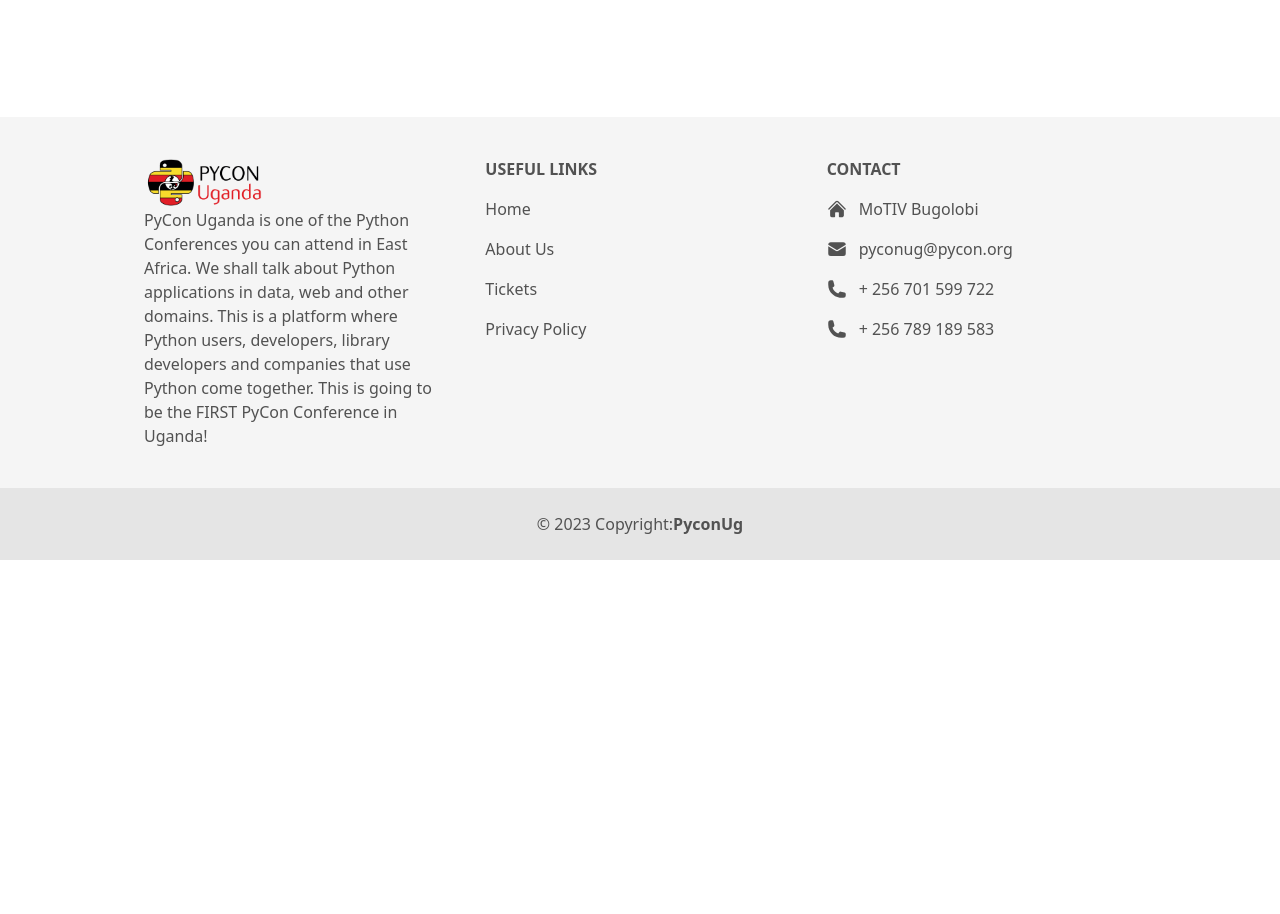
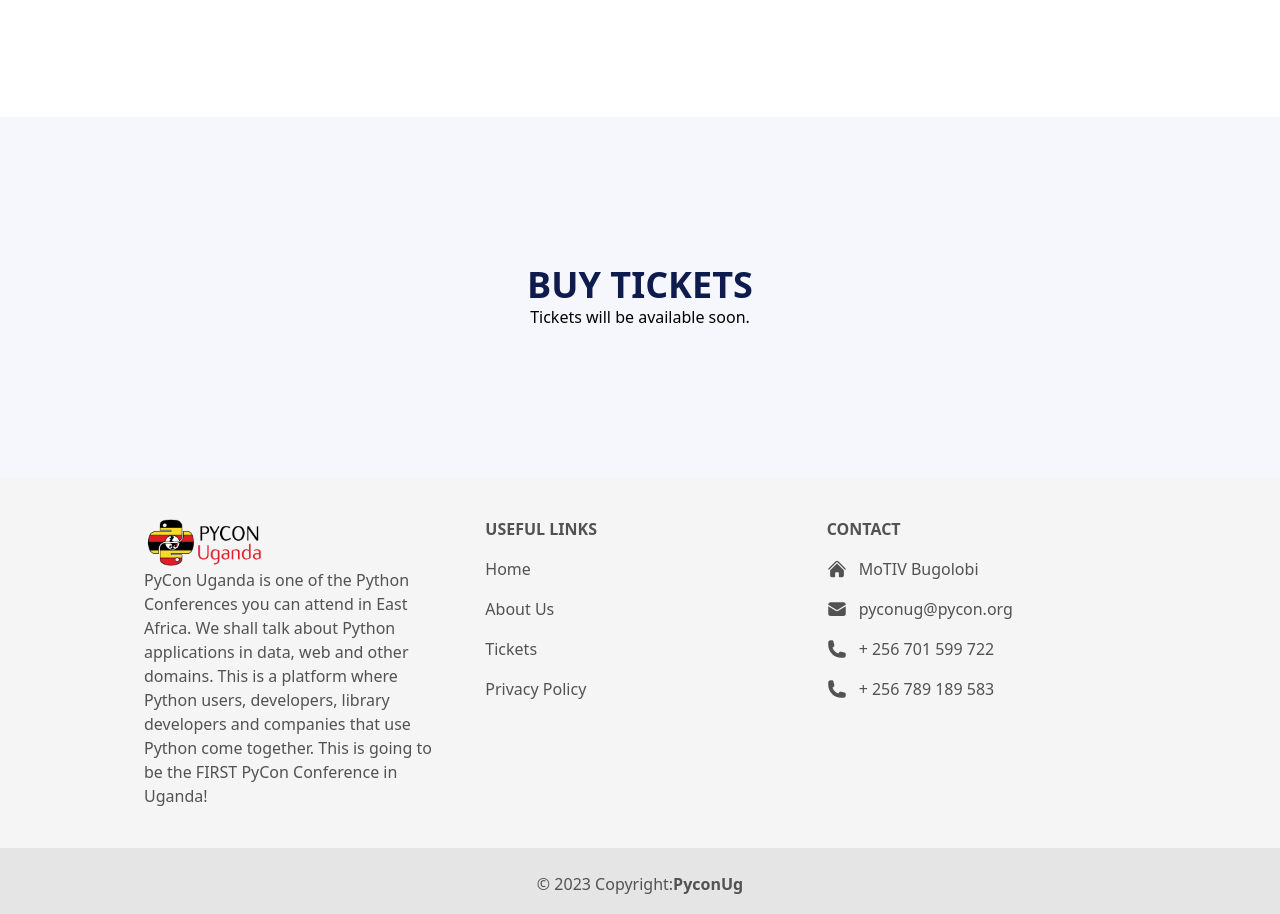
Before and after one commit to PyconUg/ug.pycon.org, a Next.js app: page / in a window 1280 px wide. Shown: the part 3772-4686 px from the top of the page. Before the commit the page ends 4332 px from the top, so only its background shows below. Built offline with nearby package versions, Linux system fonts and the light colour scheme; what tw-elements would draw is missing.

Commit message:
add buy tickets section

```diff
--- a/app/page.js
+++ b/app/page.js
@@ -5,6 +5,7 @@ import ScheduleSection from "@/components/ScheduleSection";
 import VenueSection from "@/components/VenueSection";
 import SponsorSection from "@/components/SponsorSection";
 import NewsletterSection from "@/components/NewsletterSection";
+import BuyTicketSection from "@/components/BuyTicketSection";
 
 export default function Home() {
   return (
@@ -16,6 +17,7 @@ export default function Home() {
       <VenueSection />
       <SponsorSection />
       <NewsletterSection />
+      <BuyTicketSection />
     </main>
   );
 }
--- /dev/null
+++ b/components/BuyTicketSection.js
@@ -0,0 +1,12 @@
+export default function BuyTicketSection() {
+    return (
+        <section className="py-[60px] bg-[#f6f7fd]">
+            <div className="mx-auto max-w-screen-xl px-4 py-16 lg:flex lg:h-60 lg:items-center">
+                <div className="mx-auto max-w-xl text-center">
+                    <h2 className="text-4xl text-[#0e1b4d] font-bold uppercase">Buy Tickets</h2>
+                    <p className="text-base p-0 font-medium">Tickets will be available soon.</p>
+                </div>
+            </div>
+        </section>
+    );
+}
```
